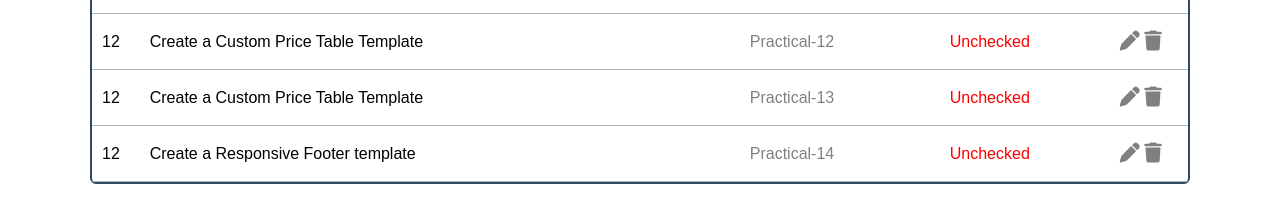
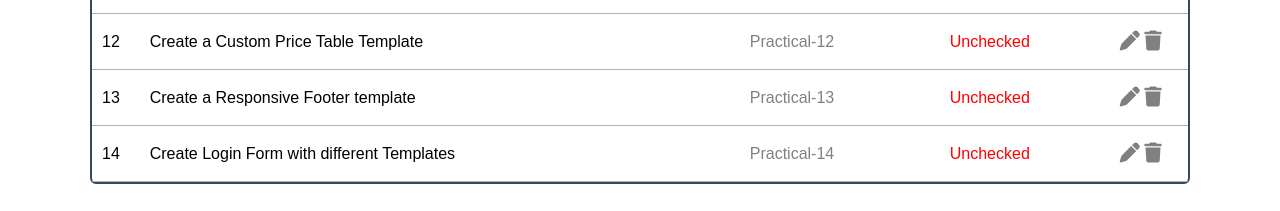
Before and after one commit to mak-g/Fullstack_practical, a plain HTML site: page index.html in a window 1280 px wide. Shown: the part 1063-1274 px from the top of the page. Drawn offline with Linux system fonts and the light colour scheme.

Commit message:
index for 13 and 14 updated

```diff
--- a/index.html
+++ b/index.html
@@ -290,8 +290,8 @@
           </td>
         </tr>
         <tr>
-          <td>12</td>
-          <td>Create a Custom Price Table Template</td>
+          <td>13</td>
+          <td>Create a Responsive Footer template</td>
           <td>
             <a href="Assignments/Assignment-13.html"> Practical-13 </a>
           </td>
@@ -302,8 +302,8 @@
           </td>
         </tr>
         <tr>
-          <td>12</td>
-          <td>Create a Responsive Footer template</td>
+          <td>14</td>
+          <td>Create Login Form with different Templates</td>
           <td>
             <a href="Assignments/Assignment-14.html"> Practical-14 </a>
           </td>
```
